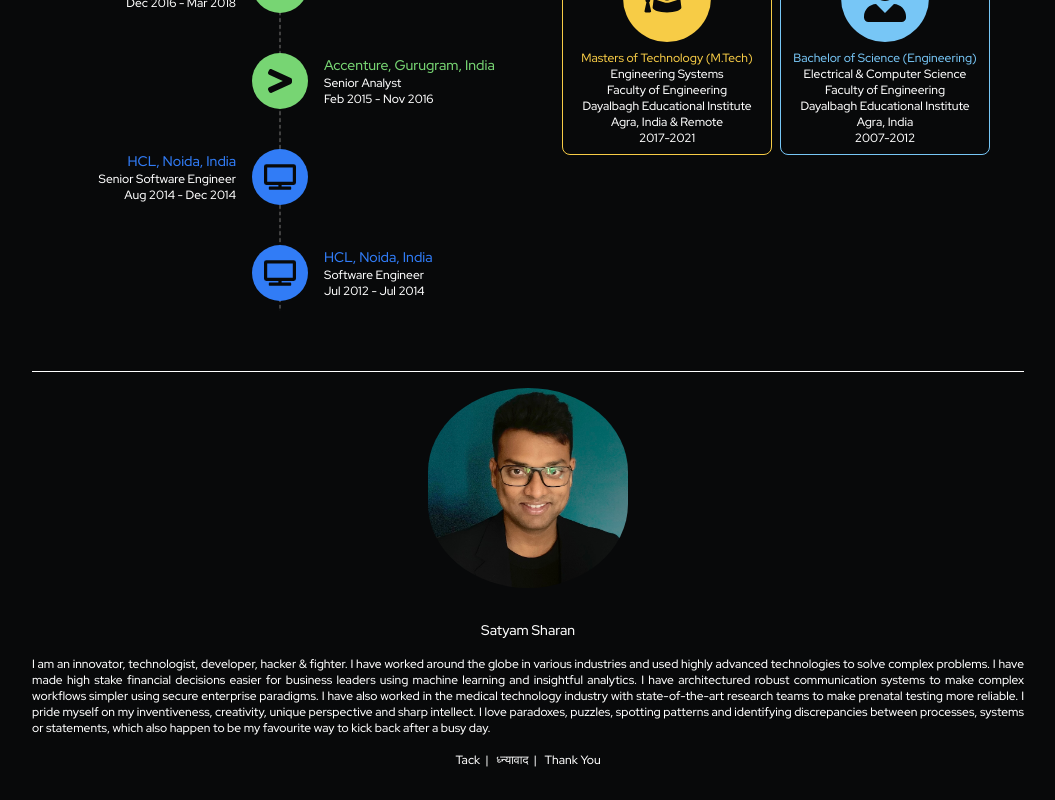
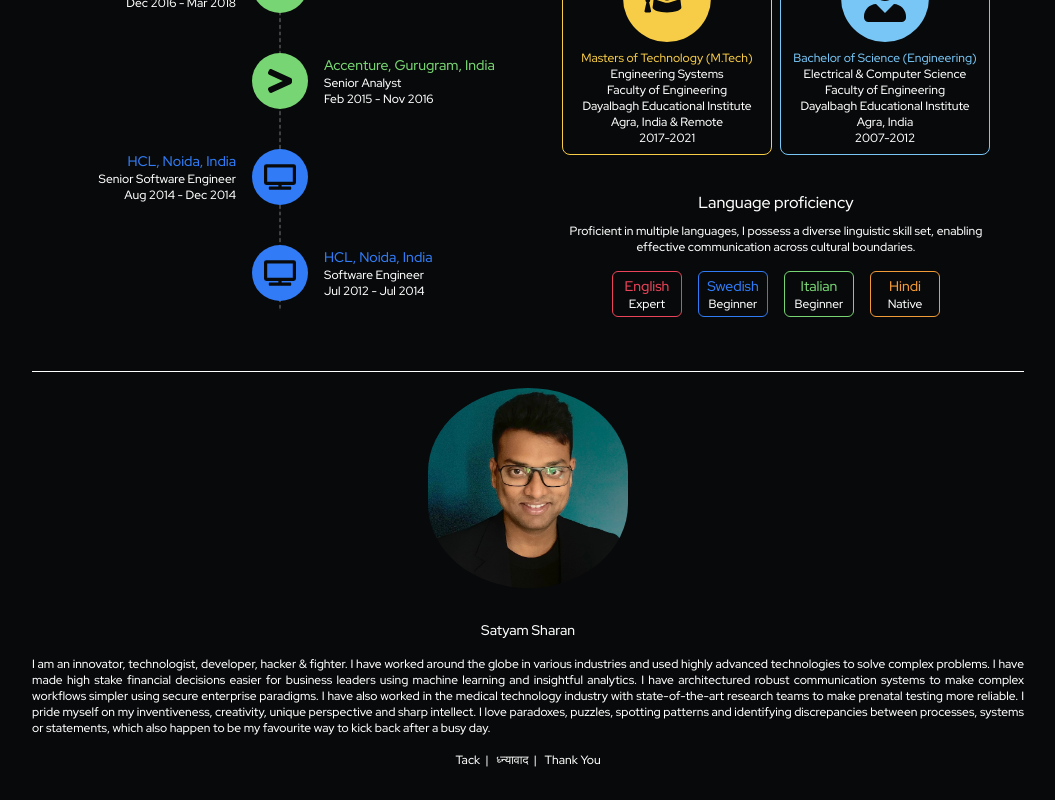
Before and after one commit to satyamsharan/project-ansikte, a Next.js app: page /portfolio in a window 1280 px wide. Shown: the part 1024-1824 px from the top of the page, without its empty margins (112-1167 px from the left). Built offline with nearby package versions, Linux system fonts and the light colour scheme.

Commit message:
Added Languages

```diff
--- a/app/portfolio/page.tsx
+++ b/app/portfolio/page.tsx
@@ -5,6 +5,7 @@ import SkillWordCloud from "../ui/SkillWordCloud";
 import TimeLine from "../ui/TimeLine";
 import Certification from "../ui/Certification";
 import Education from "../ui/Education";
+import Language from "../ui/Lanuage";
 
 export default function Page() {
   const data = [{
@@ -37,6 +38,7 @@ export default function Page() {
                     <SkillWordCloud />
                     <Certification />
                     <Education />
+                    <Language />
                   </div>
                 </div>
 
--- /dev/null
+++ b/app/ui/Lanuage.tsx
@@ -0,0 +1,70 @@
+import Link from "next/link";
+import { FaQuestion, FaUserGraduate, FaGraduationCap} from "react-icons/fa";
+import { Tooltip } from "react-tooltip";
+
+interface Language{
+    name:string;
+    proficiency:string;
+    color:string;
+}
+
+export default function Language(){
+    const educationList:Language[] = [
+        {
+            name:'English',
+            proficiency:'Expert',
+            color:"1"
+        },{
+            name:'Swedish',
+            proficiency:'Beginner',
+            color:"2"
+        },{
+            name:'Italian',
+            proficiency:'Beginner',
+            color:"3"
+        },{
+            name:'Hindi',
+            proficiency:'Native',
+            color:"4"
+        }
+    ];
+
+    function getLanguage(lang: Language): React.ReactElement{
+        return (
+            <div className={`m-2 pl-2 pr-2 pt-1 pb-1 text-center rounded-md border-a${lang.color} min-w-[70px]`}>
+                <div>
+                    <div className={`text-sm text-a${lang.color}`}>{lang.name}</div>
+                    <div className="text-xs text-white">{lang.proficiency}</div>
+                </div>
+            </div>
+        );
+    }
+
+
+
+    function getAllLanguage(){
+        const result: React.ReactElement[] = [];
+        educationList.map((lang, index) => {
+            result.push(
+                <div key={`edu-${index}`}>
+                    {getLanguage(lang)}
+                </div>
+            );
+        })
+        return (
+            <div className="flex flex-wrap justify-center">
+                {result}
+            </div>
+        );
+
+    }
+    return (
+        <div className="p-1">
+            <div className="text-center mb-2">Language proficiency</div>
+            <div className="text-xs text-center pl-2 pr-2 lg:pl-8 lg:pr-8">Proficient in multiple languages, I possess a diverse linguistic skill set, enabling effective communication across cultural boundaries.</div>
+            <div className="pt-2 pb-2">
+              {getAllLanguage()}
+            </div>
+        </div>
+    );
+}
```
